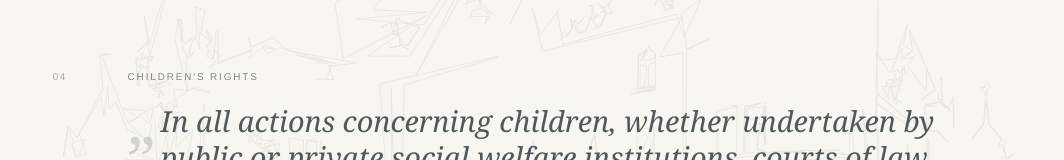
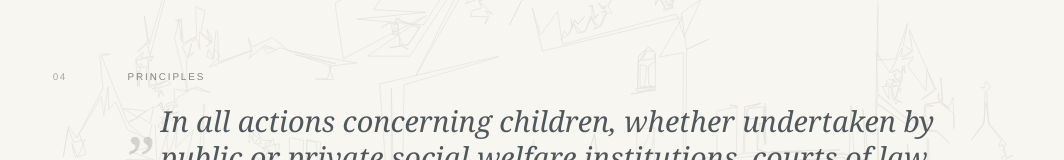
Before and after one commit to svircevicnikola/svircevic-hu, a Next.js app: page /agota/en in a window 1280 px wide. Shown: the part 2854-3014 px from the top of the page, without its empty margins (112-1176 px from the left). Built offline with nearby package versions, Linux system fonts and the light colour scheme.

Commit message:
Restore original fourth section label

```diff
--- a/app/agota/en/page.tsx
+++ b/app/agota/en/page.tsx
@@ -194,7 +194,7 @@ export default function AgotaEnglishPage() {
       <section className="agota-quote section-grid">
         <div className="section-index">04</div>
         <div className="quote-content">
-          <span className="section-kicker">CHILDREN'S RIGHTS</span>
+          <span className="section-kicker">PRINCIPLES</span>
           <div className="quote-line">
             <span className="quote-mark quote-mark-open" aria-hidden="true">„</span>
             <p className="quote-text">In all actions concerning children, whether undertaken by public or private social welfare institutions, courts of law, administrative authorities or legislative bodies, the best interests of the child shall be a primary consideration.<span className="quote-mark quote-mark-close" aria-hidden="true">”</span></p>
```
